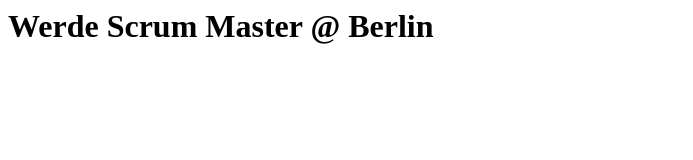
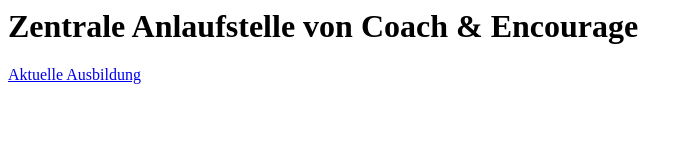
Before and after one commit to frederithub/frederithub.github.io, a plain HTML site: page index.html in a window 1280 px wide. Shown: the whole page, without its empty margins (0-693 px from the left). Drawn offline with Linux system fonts and the light colour scheme.

Commit message:
Ergänze Repo und Hyperlink

```diff
--- a/index.html
+++ b/index.html
@@ -1 +1,2 @@
-<h1>Werde Scrum Master @ Berlin</h1>
+<h1>Zentrale Anlaufstelle von Coach & Encourage</h1>
+<a href="\coach-encourage\index.html">Aktuelle Ausbildung</a>
```
